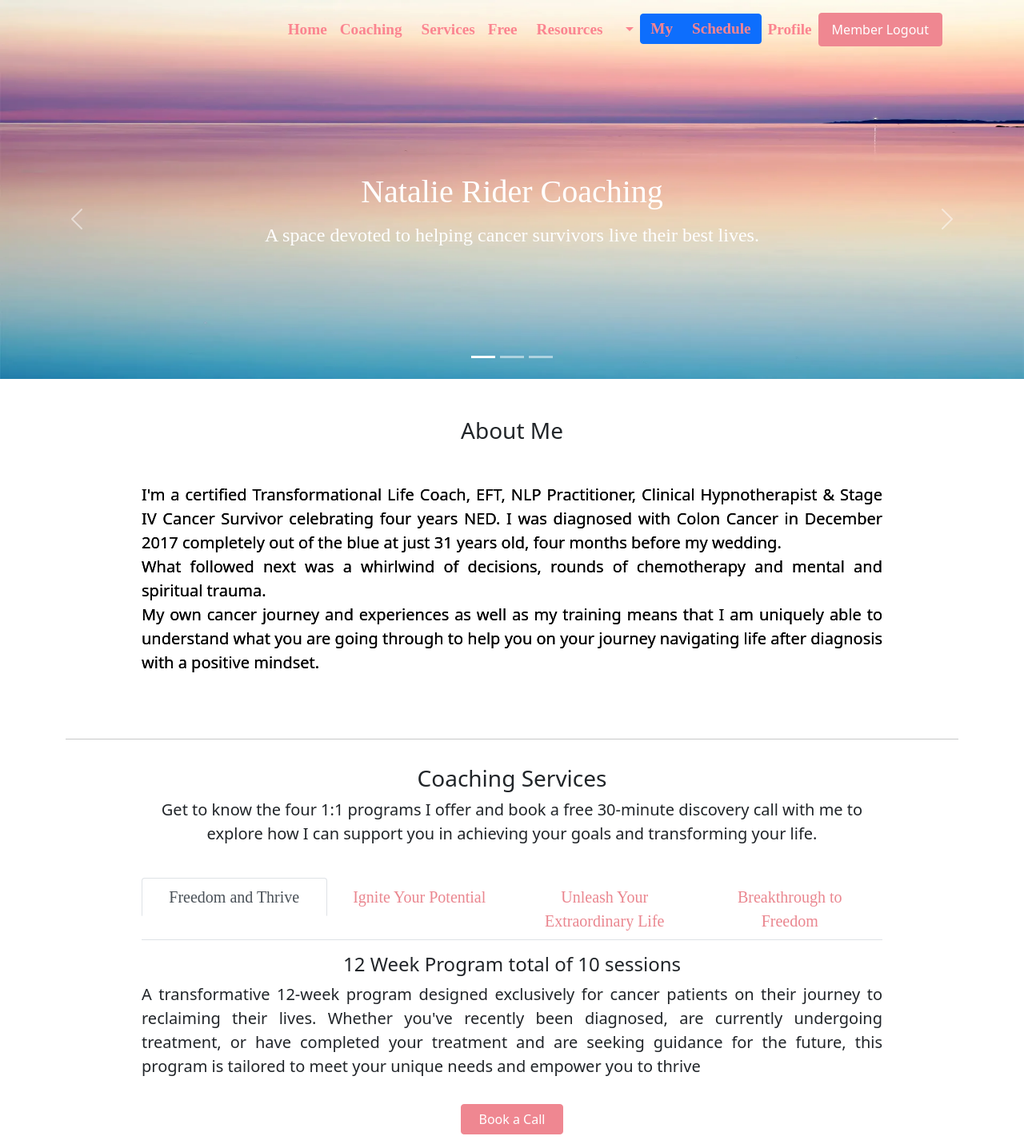
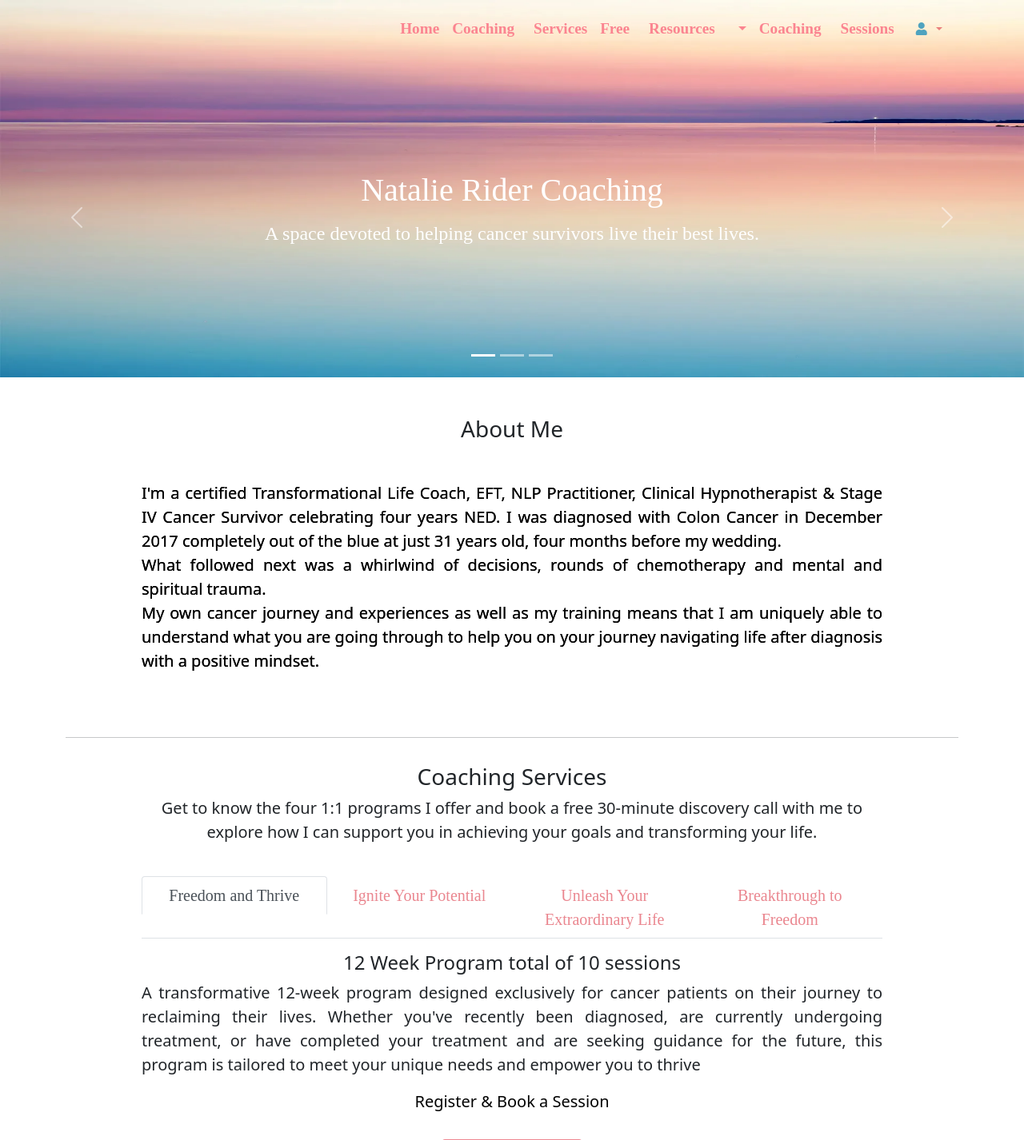
Before and after one commit to DouniaBK/life-coach, a Django app: page /index in a window 1280 px wide. Shown: the top 1426 px of the page at 80% size. Run offline with Django 3.2, Linux system fonts and the light colour scheme; the visitor is signed in with stand-in values (Sample User, id 1).

Commit message:
style: Add basic style to forms and booking system

```diff
--- a/static/script/booking.js
+++ b/static/script/booking.js
@@ -1,13 +1,12 @@
-
-
 
 function onClickCallback(d, t) {
     const date = document.getElementById("id_time_0")
     const time = document.getElementById("id_time_1")
 
+    console.log("onClickCallback", date, time, d, t )
+
     date.value = d
     time.value = `${t}:00:00`
-
 }
 
 function onClickSelect() {
--- a/static/style.css
+++ b/static/style.css
@@ -39,6 +39,23 @@ body {
     font-size: larger;
 }
 
+/*LOGIN Icon*/
+.fa-user:before {
+  content: "\f007";
+  color: #4fa3bf;
+  padding: 3px;
+}
+
+ul.dropdown-menu.show {
+  top: 100%;
+  margin-top: 0.125rem;
+  background-color: #ffffffed;
+}
+
+.dropdown-menu[data-bs-popper] {
+  right: 0!important;
+  left: auto;
+}
 /*LOGIN Btn*/
 .btn-danger {
   background-color: #ef8791;
@@ -49,6 +66,9 @@ body {
   color: #fff;
 }
 
+li {
+  list-style: none;
+}
 
 /* Color of the links BEFORE scroll */
 .navbar-scroll .nav-link,
@@ -179,8 +199,28 @@ footer {
 
 #booking-btn {
   margin: 1rem;
-  width: 8rem;
+  width: 11rem;
 }
+
+
+/*Booking Sessions*/
+#no-account-p{
+  color: #000000;
+}
+
+#scheduler-container{
+  background: rgb(255 255 255 / 87%);
+  box-sizing: border-box;
+  box-shadow: 0 15px 25px rgba(146, 146, 226, 0.363);
+  border-radius: 10px;
+}
+
+#scheduler-next{
+  display: flex;
+  justify-content: space-around;
+}
+
+
 /*divider image*/
 #divider-img {
   background-color: #0dcaf008;
@@ -211,13 +251,7 @@ footer {
   width: 100%;
 }
 
-/*Booking Sessions*/
 
-.jajaja_IamLord {
-  height: 50px;
-  width: 50px;
-  background: red;
-}
 
 /*Calendar Table*/
 
--- a/templates/base.html
+++ b/templates/base.html
@@ -40,7 +40,7 @@
           <div class="collapse navbar-collapse" id="navbarExample01">
             <ul class="navbar-nav ms-auto mb-2 mb-lg-0">
               <li class="nav-item active">
-                <a class="nav-link" aria-current="page" id="nav-text" name= "" href="#">Home</a>
+                <a class="nav-link" aria-current="page" id="nav-text" name= "index" href="{% url 'index' %}">Home</a>
               </li>
               <li class="nav-item">
                 <a class="nav-link" id="nav-text" href="#">Coaching Services</a>
@@ -60,34 +60,53 @@
 
               {% if user.is_authenticated %}
               <li class="nav-item">
-                <a type="button" class="btn btn-primary" data-mdb-toggle="modal" data-mdb-target="#exampleModal" class="nav-link" id="nav-text" href="booking">My Schedule</a>
-              </li>
-              <li class="nav-item">
-                <a class="nav-link" id="nav-text" href="members/user_profile">Profile</a>
+                <a class="nav-link" id="nav-text" href="booking"> Coaching Sessions</a>
               </li>
               {% endif %}
-
+            </div>
+              <!-- Icon dropdown -->
+              <div class=" nav-item-btn justify-content-end">
+              <li class="nav-item me-3 me-lg-0 dropdown">
+                <a
+                  class="nav-link dropdown-toggle"
+                  href="{% url 'login' %}"
+                  id="navbarDropdown"
+                  role="button"
+                  data-bs-toggle="dropdown"
+                  aria-expanded="true"
+                >
+                  <i class="fas fa-user"></i>
+                </a>
+                <ul class="dropdown-menu" aria-labelledby="navbarDropdown">
+                  {% if user.is_authenticated %}
+                  <li class="nav-item">
+                    <a class="nav-link" id="nav-text" href="members/user_profile">Profile</a>
+                  </li>
+                  <li>
+                    <a class="dropdown-item" class="nav-link" id="nav-text" name= "logout" href="{% url 'logout' %}">
+                      Logout
+                    </a>
+                  </li>
+                  {% else %}
+                  <li>
+                    <a class="dropdown-item" class="nav-link" id="nav-text" name= "register_user" href="{% url 'register_user' %}">
+                      Register
+                    </a>
+                  </li>
+                  <li><hr class="dropdown-divider" /></li>
+                  <li>
+                    <a class="dropdown-item" class="nav-link" id="nav-text" name= "login" href="{% url 'login' %}">
+                      Login
+                    </a>
+                  </li>
+                    {% endif %}
+                </ul>
 
 
             </ul>
+          </div></div>
 
-          </div>
-          <div class=" nav-item-btn justify-content-end">
-                {% if user.is_authenticated %}
-                <a type="button" class="nav-link btn btn-danger me-3" id="login-btn" name= "logout" href="{% url 'logout' %}">
-                  Member Logout
-                </a>
-                {% else %}
-                <a type="button" class="nav-link btn btn-danger me-3" id="login-btn" name= "register_user" href="{% url 'register_user' %}">
-                  Register
-                </a>
 
-                <a type="button" class="nav-link btn btn-danger me-3" id="login-btn" name= "login" href="{% url 'login' %}">
-                  Member Login
-                </a>
-                {% endif %}
-          </div>
-        </div>
 
 
       <div id="carouselExampleTouch" class="carousel slide active" data-bs-touch="true">
@@ -152,13 +171,13 @@
           <span class="visually-hidden">Next</span>
         </button>
       </div>
-     </div>
 
 
 
 
 
      <img src="{% static 'images/the_quiet.webp' %}" class="d-block w-100 c-img" alt="sunset on the beach"/>
+
     </nav>
 
 </header>
--- a/templates/index.html
+++ b/templates/index.html
@@ -1,2 +1,7 @@
 {% extends 'base.html' %}
 {% load static %}
+
+{% block content %}
+             <!--Testimonials go here-->
+
+{% endblock content %}
--- a/templates/services.html
+++ b/templates/services.html
@@ -134,9 +134,17 @@
                 </div>
               </div>
               <!-- Tabs content -->
-              <a type="button" class=" btn btn-danger" id="booking-btn" href="{% url 'booking' %}">
-                Book a Call
-              </a>
+
+
+
+              <div class="text-center">
+                <p class="lead" id="no-account-p">Register & Book a Session</p>
+                <a type="button" class=" btn btn-danger" id="booking-btn" href="{% url 'register_user' %}" name="register_user">
+                  Get Started
+                </a>
+              </div>
+
+
         </div>
     </div>
 </div>
--- a/templates/testimonials.html
+++ b/templates/testimonials.html
@@ -1,6 +1,7 @@
 {% extends 'base.html' %}
 {% load static %}
 {% block content %}
+
 <!--Testimonials-->
 
 <div class="container">
```
Also changed, not shown: members/templates/user_profile.html (+31 -8 lines), templates/booking.html (+56 -42 lines), members/templates/authenticate/register_user.html (indentation only).
